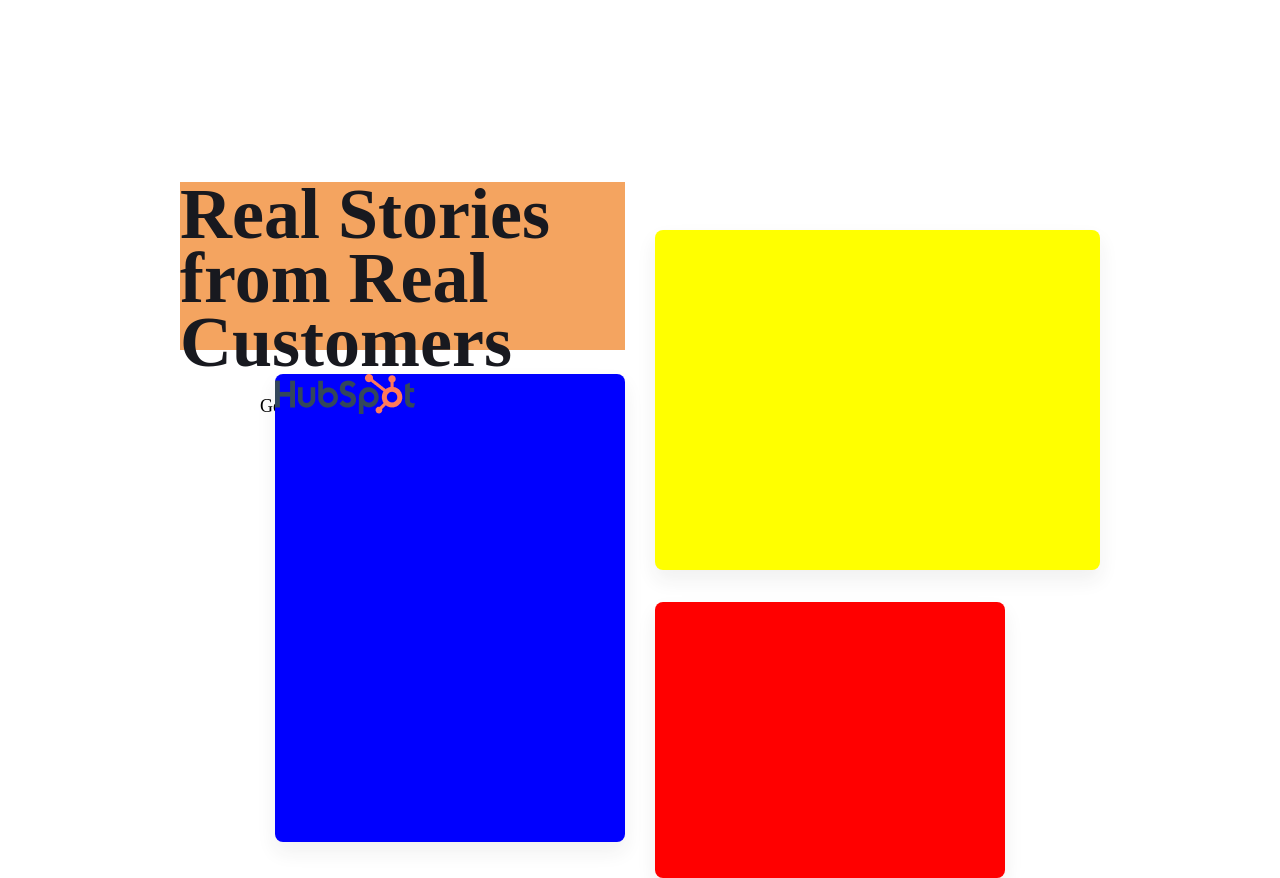
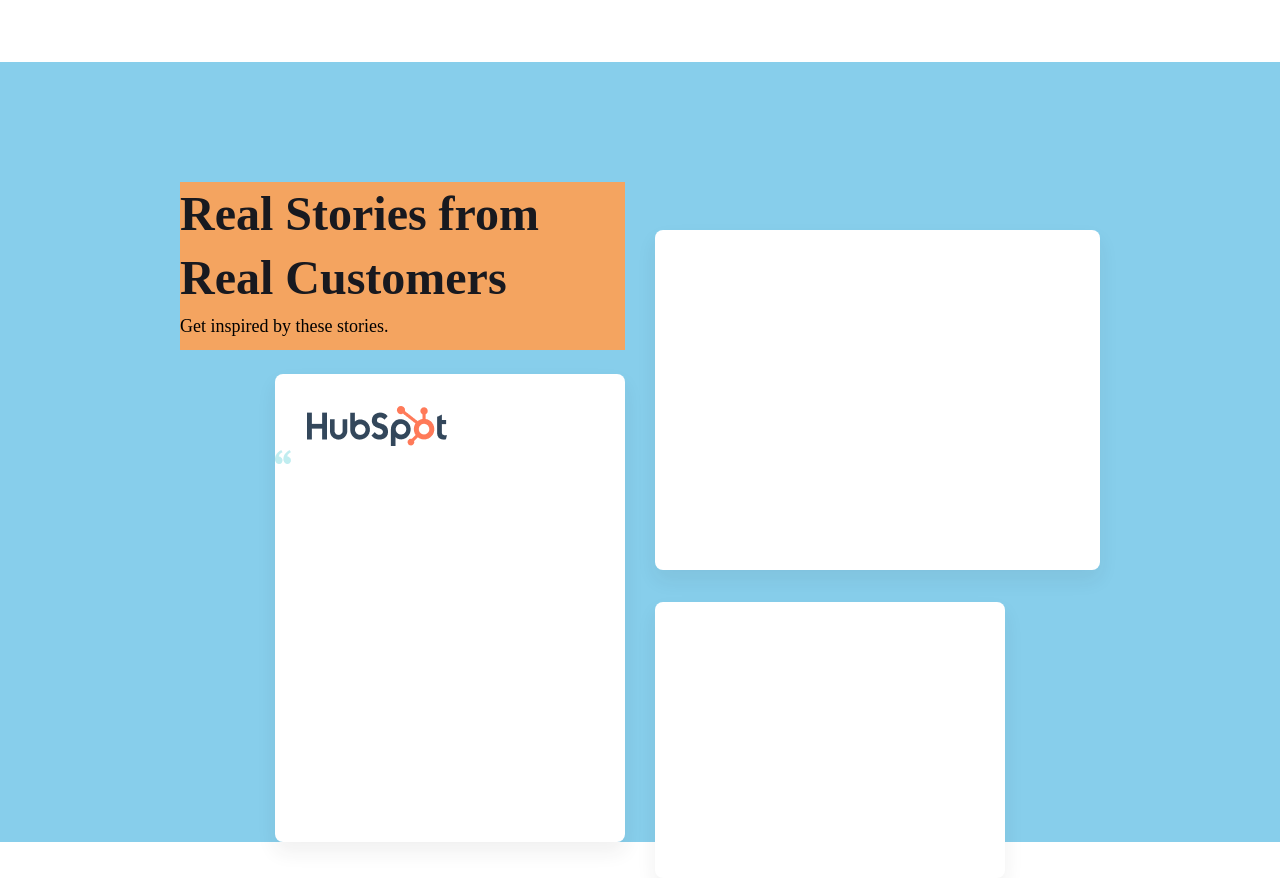
Before and after one commit to aaydinsoftware/My-Portfolio, a plain HTML site: page index.html in a window 1280 px wide. Shown: the part 1601-2479 px from the top of the page. Drawn offline with Linux system fonts and the light colour scheme.

Commit message:
testimonial2

```diff
--- a/index.html
+++ b/index.html
@@ -181,10 +181,10 @@
         <div class="testimonial">
             <div class="sectionHeading">
                 <div class="bigtext">
-                    <h2>Real Stories from Real Customers</h2>
+                    <h2 class="bigdesc">Real Stories from Real Customers</h2>
                 </div>
                 <div class="smalltext">
-                    Get inspired by these stories.
+                    <p class="smalldesc"> Get inspired by these stories.</p>
                 </div>
 
 
@@ -195,11 +195,25 @@
                     <img src="images/logo3.png" alt="">
                 </div>
                 <div class="content3">
+                    <div class="mark">
+                        <img src="images/mark.png" alt="">
+                    </div>
+                    <div class="feedback">
+                        <div>
 
+
+
+
+
+                 </div>
                 </div>
 
 
+                </div>
             </div>
+
+
+
 
             <div class="testimonial2">
                 <div class="content2">
@@ -220,14 +234,15 @@
                 <div class="logo"></div>
 
             </div>
-
-
-
         </div>
 
 
 
-    </div>
+
+
+
+
+
 
 
     <script>
--- a/style.css
+++ b/style.css
@@ -240,7 +240,8 @@
 .testimonial{
     background-color: skyblue;
     width: 1440px;
-    height: 50px;
+    height: 896px;
+    display: flex;
 
 }
 
@@ -252,7 +253,17 @@
     height: 168px;
     margin-left: 260px;
     margin-top: 120px;
+
+
+
+
 }
+.bigdesc{
+    font-weight: 800;
+    font-size: 48px;
+    line-height: 64px;
+}
+
 
 .bigtext{
     width: 445px;
@@ -264,25 +275,31 @@
 
 }
 
+.smalldesc{
+    font-size: 18px;
+    line-height: 32px;
+    font-size: 18px;
+}
+
 .smalltext{
     width: 445px;
     height: 32px;
-    font-size: 18px;
-    line-height: 32px;
-    margin: 80px;
+
+
+
 }
 
 
 .testimonial3{
-    position:absolute;
 
-    background-color: blue;
+    background: #FFFFFF;
     width: 350px;
     height: 468px;
     box-shadow: 0px 10px 20px rgba(41, 41, 42, 0.07);
     border-radius: 8px;
     margin-left: 355px;
     margin-top: 312px;
+
 }
 
 .content3{
@@ -290,20 +307,24 @@
 }
 
 .logo3{
-
+    position: relative;
+    margin-left: 32px;
+    margin-top: 32px;
 }
 
 
 .testimonial2{
-    position:absolute;
+    background: #FFFFFF;
+    position: absolute;
 
-    background-color: red;
     width: 350px;
     height: 276px;
     box-shadow: 0px 10px 20px rgba(41, 41, 42, 0.07);
     border-radius: 8px;
     margin-left: 735px;
     margin-top: 540px;
+
+
 
 }
 .content2{
@@ -316,15 +337,16 @@
 
 
 .testimonial1{
-    position:absolute;
+    background: #FFFFFF;
+    position: absolute;
 
-    background-color: yellow;
     width: 445px;
     height: 340px;
     box-shadow: 0px 10px 20px rgba(41, 41, 42, 0.07);
     border-radius: 8px;
     margin-left: 735px;
     margin-top: 168px;
+
     }
 
 .content1{
```
Also changed, not shown: images/mark.png (added).
